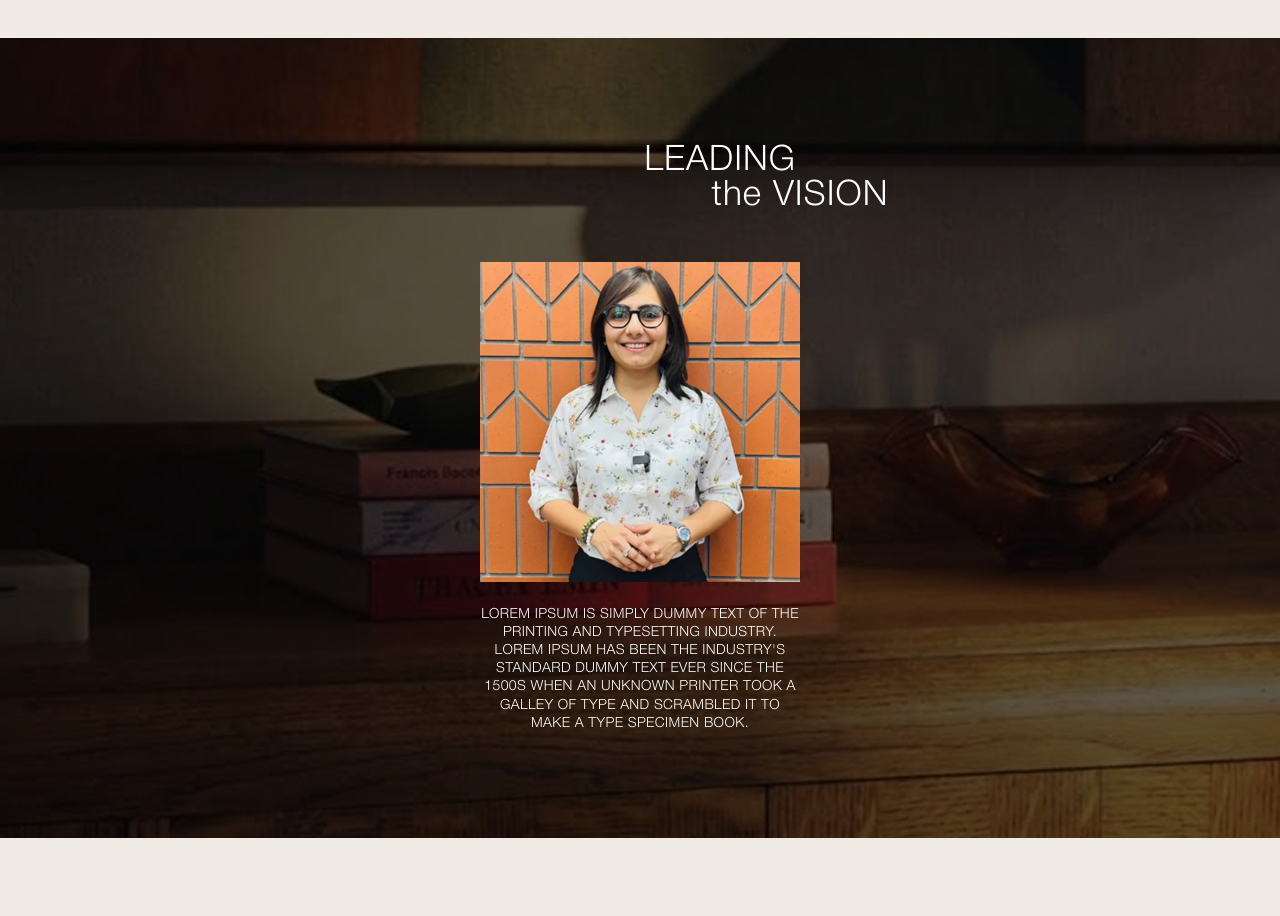
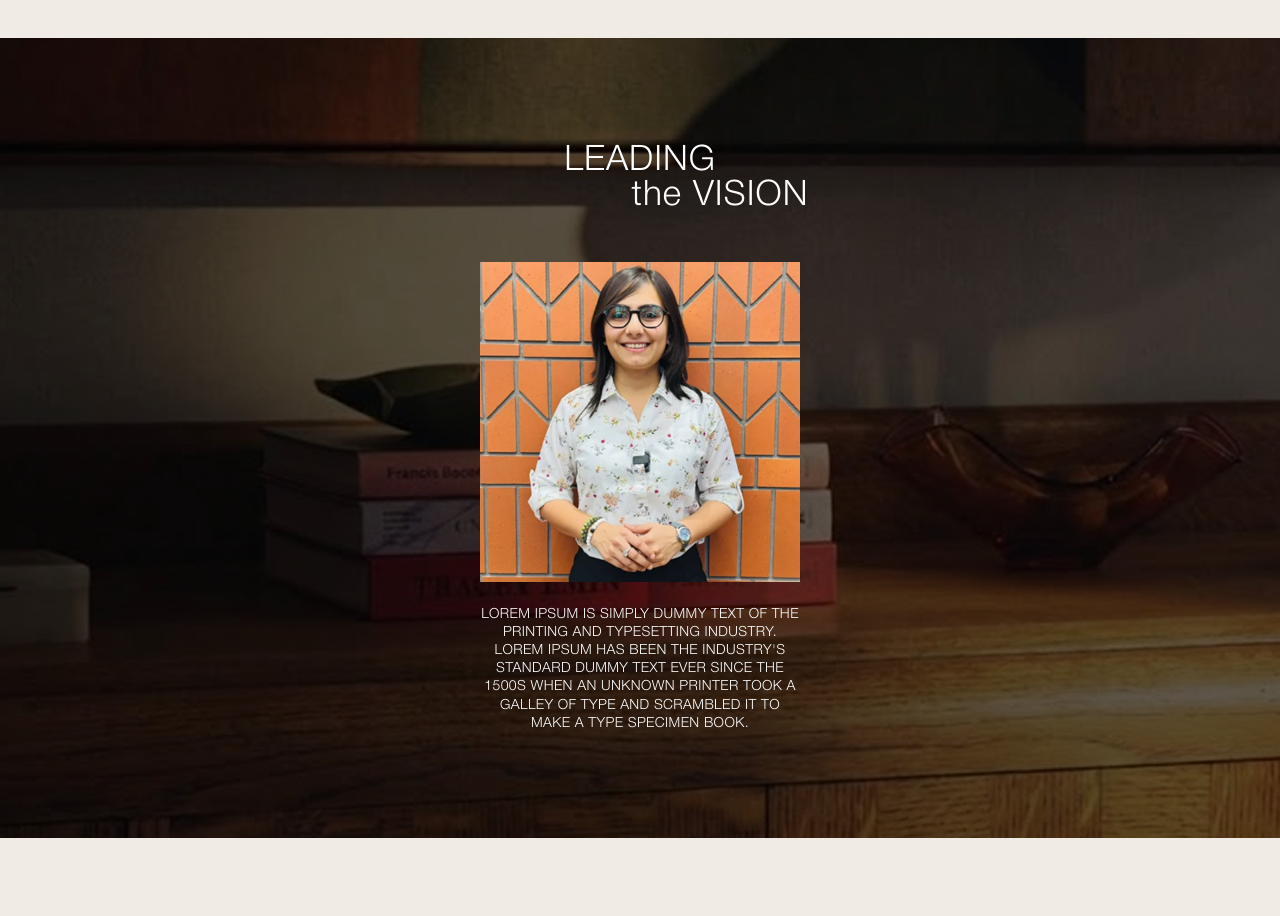
Before and after one commit to humbeedevelopers/unityinterior, a Next.js app: page / in a window 1280 px wide. Shown: the part 10880-11796 px from the top of the page. Built offline with nearby package versions, Linux system fonts and the light colour scheme.

Commit message:
LEading vision styling upd 29 jan

```diff
--- a/src/components/LeadingVision/LeadingVision.jsx
+++ b/src/components/LeadingVision/LeadingVision.jsx
@@ -22,7 +22,7 @@ const LeadingVision = () => {
       {/* Content */}
       <div className="leading-vision__content container">
         <h2 className="leading-vision__title">
-         <ParagraphTextReveal>LEADING <span>the VISION</span></ParagraphTextReveal>
+         <ParagraphTextReveal>LEADING <br /><p>the VISION</p></ParagraphTextReveal>
         </h2>
 
         <div className="leading-vision__card">
--- a/src/components/LeadingVision/LeadingVision.scss
+++ b/src/components/LeadingVision/LeadingVision.scss
@@ -38,7 +38,7 @@
     letter-spacing: 1px;
     margin-bottom: 3rem;
 
-    span {
+    p {
       font-weight: 400;
       display: block;
       padding-left: 10rem;
```
